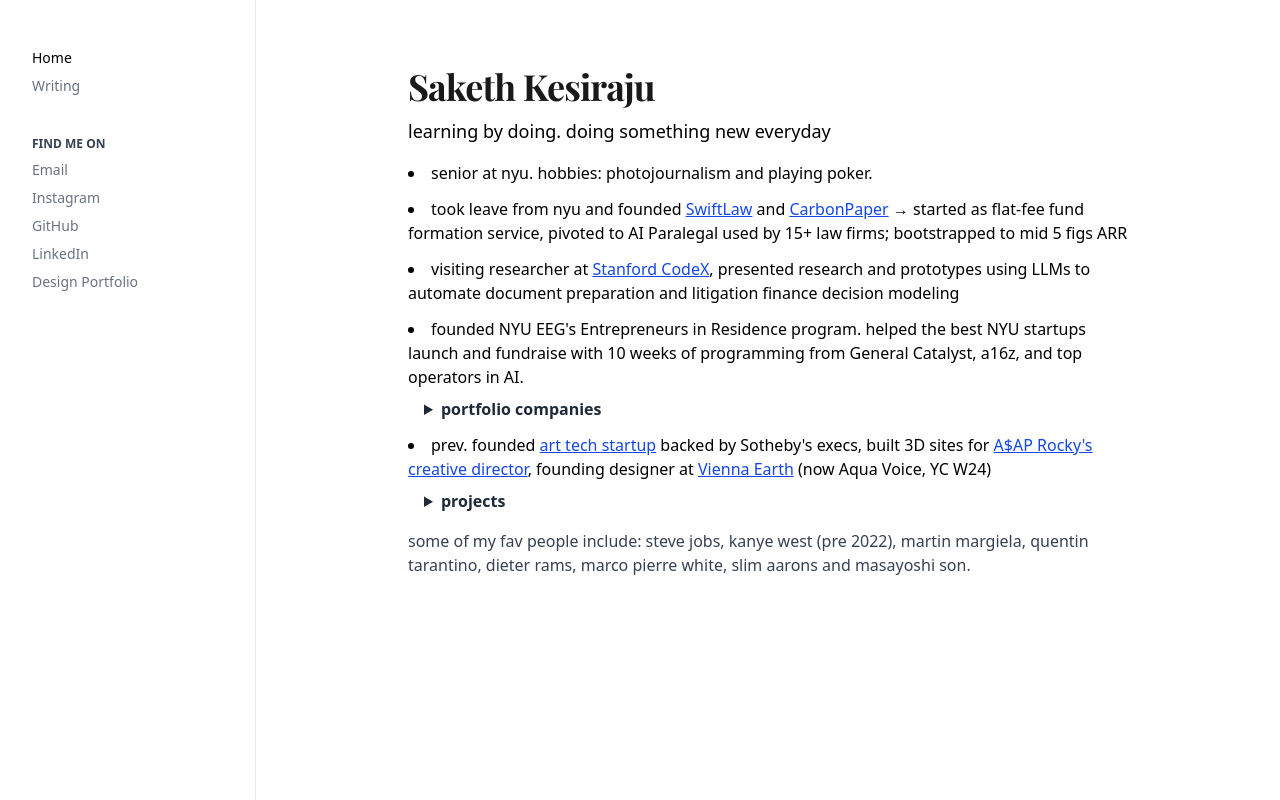
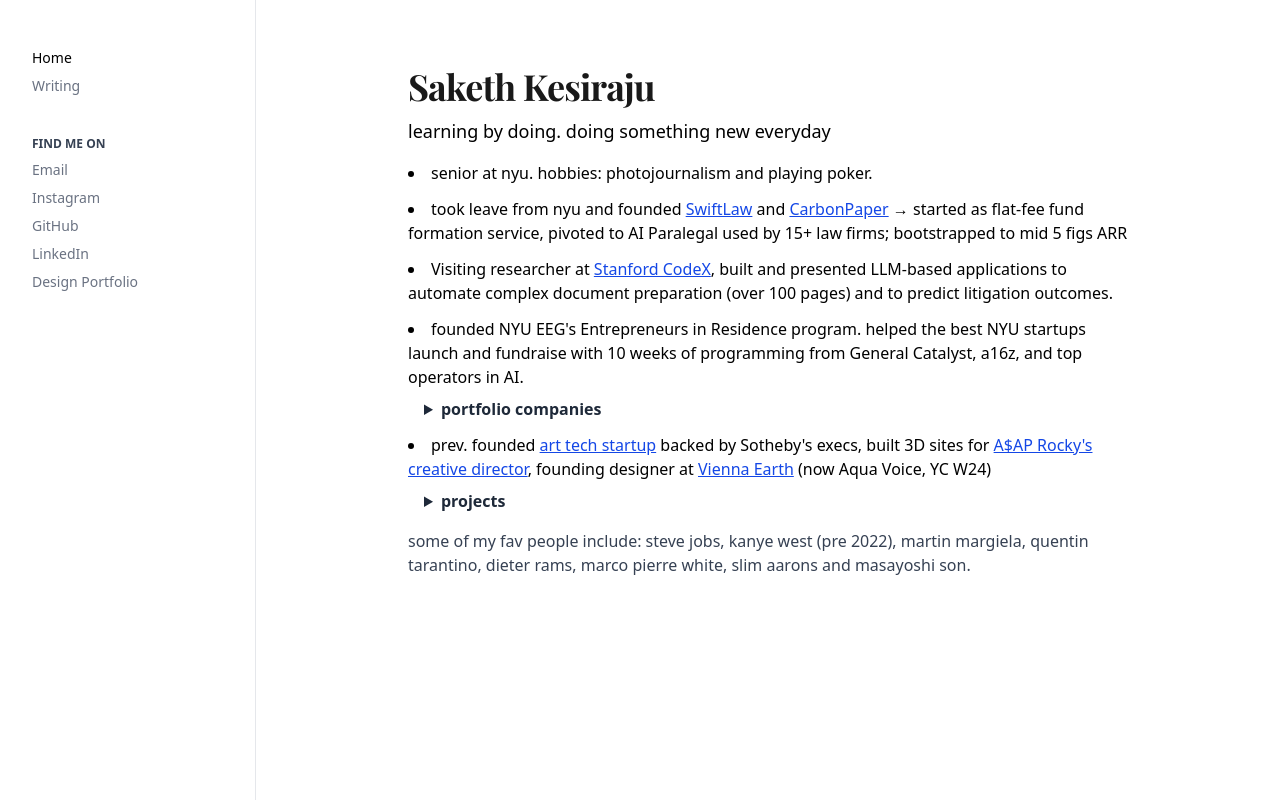
Before and after one commit to sakethkesiraju26/personal_website_clean, a Next.js app: page / in a window 1280 px wide. Built offline with nearby package versions, Linux system fonts and the light colour scheme; a web font is replaced by a local one.

Commit message:
Restore Stanford CodeX YouTube link and update description to 'predict litigation outcomes'

```diff
--- a/src/app/page.tsx
+++ b/src/app/page.tsx
@@ -52,7 +52,7 @@
         <ul className="list-disc list-inside space-y-3 text-base mb-2">
           <li>senior at nyu. hobbies: photojournalism and playing poker.</li>
           <li className="mt-0">took leave from nyu and founded <a href="https://www.tryswiftlaw.com" className="underline text-blue-700" target="_blank" rel="noopener noreferrer">SwiftLaw</a> and <a href="https://www.carbonpaper.ai" className="underline text-blue-700" target="_blank" rel="noopener noreferrer">CarbonPaper</a> → started as flat-fee fund formation service, pivoted to AI Paralegal used by 15+ law firms; bootstrapped to mid 5 figs ARR</li>
-          <li>visiting researcher at <a href="https://www.youtube.com/watch?v=qdljfmv_tcw&t=1687s" className="underline text-blue-700" target="_blank" rel="noopener noreferrer">Stanford CodeX</a>, presented research and prototypes using LLMs to automate document preparation and litigation finance decision modeling</li>
+          <li>Visiting researcher at <a href="https://www.youtube.com/watch?v=qdljfmv_tcw&t=1687s" className="underline text-blue-700" target="_blank" rel="noopener noreferrer">Stanford CodeX</a>, built and presented LLM-based applications to automate complex document preparation (over 100 pages) and to predict litigation outcomes.</li>
           <li>
             founded NYU EEG&apos;s Entrepreneurs in Residence program. helped the best NYU startups launch and fundraise with 10 weeks of programming from General Catalyst, a16z, and top operators in AI.
             <details className="ml-4 mt-2">
```
